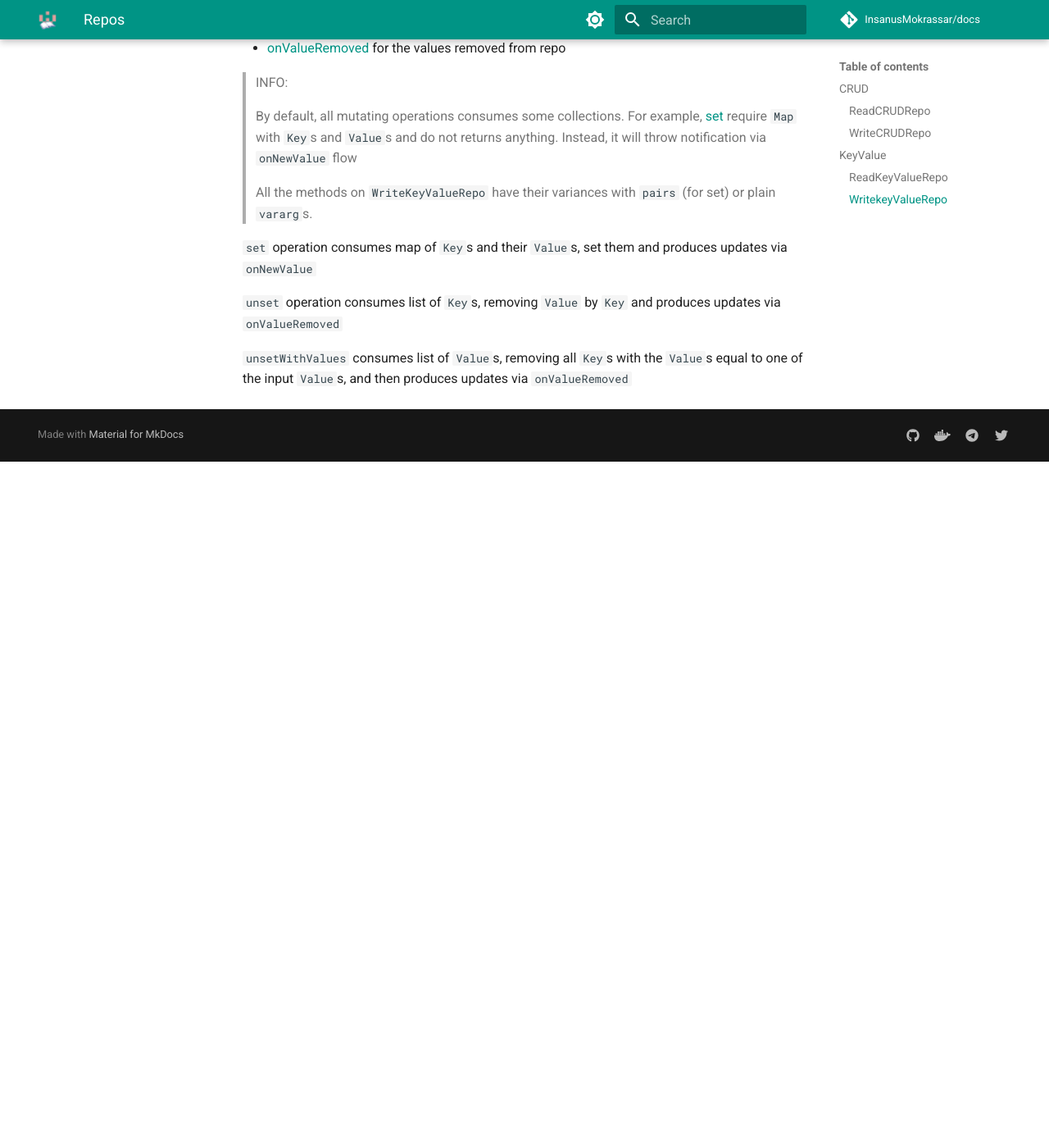
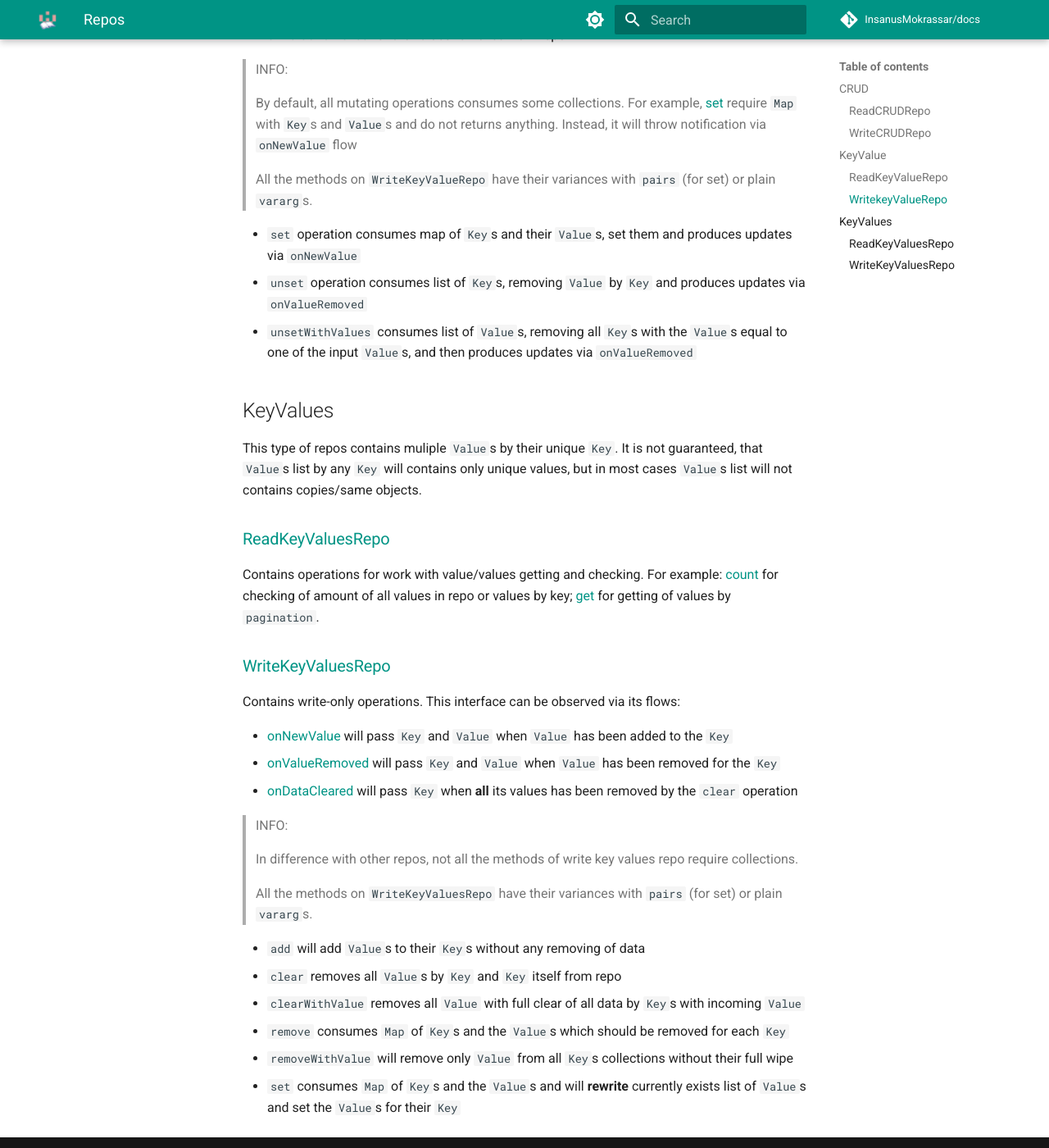
Before and after one commit to InsanusMokrassar/docs, an MkDocs documentation site: the page built from docs/micro_utils/repos/index.md, in a window 1280 px wide and 1400 px high, scrolled down 1864 px. Shown: the whole window at 82% size. Built offline with MkDocs 1.6.1 and Material for MkDocs 9.7.7, drawn with Linux system fonts in a browser that asks for light colours; comment, search, counter and statistics services are not loaded; before the commit the page ends 2427 px from its top, so only the background shows below that.

Commit message:
complete first version of repos tutor

```diff
--- a/docs/micro_utils/repos/index.md
+++ b/docs/micro_utils/repos/index.md
@@ -48,12 +48,10 @@ Contains write-only operations, such as [create](https://microutils.inmo.dev/mic
 > By default, all mutating operations consumes `List`s of data (`List<New>` for `create`, `List<Pair<Id, New>>` for `update` and `List<Id>` for delete),
 > but all they have their extension function-variations with one/two args (like `create` with `New` arg)
 
-`create` operation consumes list of `New` variants of object and produces `Registered`s list. In most cases, `Registered` variant of object should have
+* `create` operation consumes list of `New` variants of object and produces `Registered`s list. In most cases, `Registered` variant of object should have
 `Id` of registered object, but it is not required for repo.
-
-`update` operation consumes list of pairs with `Id` and `New` objects and produces list of `Registered` objects.
-
-`deleteById` operation consumes list of `Id`s and do not consume anything except of notifying via `deletedObjectsIdsFlow`.
+* `update` operation consumes list of pairs with `Id` and `New` objects and produces list of `Registered` objects.
+* `deleteById` operation consumes list of `Id`s and do not consume anything except of notifying via `deletedObjectsIdsFlow`.
 
 ## KeyValue
 
@@ -82,8 +80,40 @@ Contains write-only operations. This interface can be observed via its flows:
 >
 > All the methods on `WriteKeyValueRepo` have their variances with `pairs` (for set) or plain `vararg`s.
 
-`set` operation consumes map of `Key`s and their `Value`s, set them and produces updates via `onNewValue`
+* `set` operation consumes map of `Key`s and their `Value`s, set them and produces updates via `onNewValue`
+* `unset` operation consumes list of `Key`s, removing `Value` by `Key` and produces updates via `onValueRemoved`
+* `unsetWithValues` consumes list of `Value`s, removing all `Key`s with the `Value`s equal to one of the input `Value`s, and then produces updates via `onValueRemoved`
 
-`unset` operation consumes list of `Key`s, removing `Value` by `Key` and produces updates via `onValueRemoved`
+## KeyValues
 
-`unsetWithValues` consumes list of `Value`s, removing all `Key`s with the `Value`s equal to one of the input `Value`s, and then produces updates via `onValueRemoved`
+This type of repos contains muliple `Value`s by their unique `Key`. It is not guaranteed, that `Value`s list by any `Key` will contains only unique values,
+but in most cases `Value`s list will not contains copies/same objects.
+
+### [ReadKeyValuesRepo](https://microutils.inmo.dev/micro_utils.dokka/dev.inmo.micro_utils.repos/-read-key-values-repo/index.html)
+
+Contains operations for work with value/values getting and checking. For example:
+[count](https://microutils.inmo.dev/micro_utils.dokka/dev.inmo.micro_utils.repos/-read-key-values-repo/count.html) for checking of amount of all values in repo
+or values by key; [get](https://microutils.inmo.dev/micro_utils.dokka/dev.inmo.micro_utils.repos/-read-key-values-repo/get.html) for getting of values by
+`pagination`.
+
+### [WriteKeyValuesRepo](https://microutils.inmo.dev/micro_utils.dokka/dev.inmo.micro_utils.repos/-write-key-values-repo/index.html)
+
+Contains write-only operations. This interface can be observed via its flows:
+
+* [onNewValue](https://microutils.inmo.dev/micro_utils.dokka/dev.inmo.micro_utils.repos/-write-key-values-repo/on-new-value.html) will pass `Key` and `Value` when `Value` has been added to the `Key`
+* [onValueRemoved](https://microutils.inmo.dev/micro_utils.dokka/dev.inmo.micro_utils.repos/-write-key-values-repo/on-value-removed.html) will pass `Key` and `Value` when `Value` has been removed for the `Key`
+* [onDataCleared](https://microutils.inmo.dev/micro_utils.dokka/dev.inmo.micro_utils.repos/-write-key-values-repo/on-data-cleared.html) will pass `Key` when **all** its values has been
+removed by the `clear` operation
+
+> INFO:
+>
+> In difference with other repos, not all the methods of write key values repo require collections.
+>
+> All the methods on `WriteKeyValuesRepo` have their variances with `pairs` (for set) or plain `vararg`s.
+
+* `add` will add `Value`s to their `Key`s without any removing of data
+* `clear` removes all `Value`s by `Key` and `Key` itself from repo
+* `clearWithValue` removes all `Value` with full clear of all data by `Key`s with incoming `Value`
+* `remove` consumes `Map` of `Key`s and the `Value`s which should be removed for each `Key`
+* `removeWithValue` will remove only `Value` from all `Key`s collections without their full wipe
+* `set` consumes `Map` of `Key`s and the `Value`s and will **rewrite** currently exists list of `Value`s and set the `Value`s for their `Key`
```
